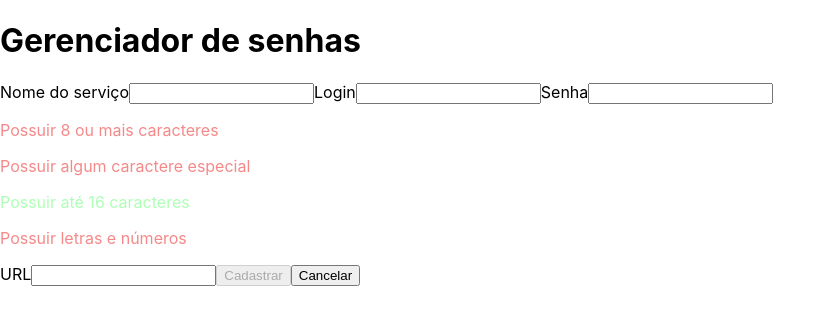
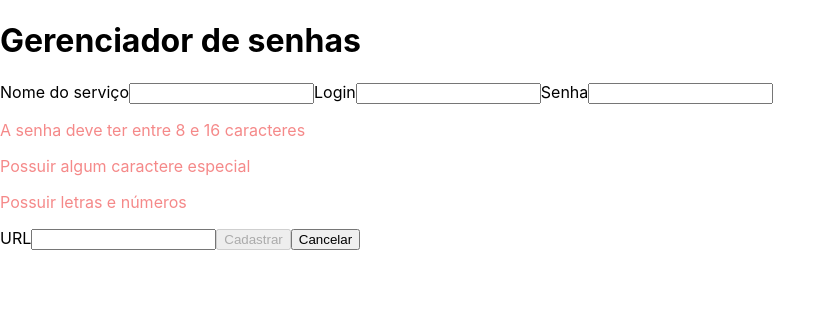
Before and after one commit to SamuelSfeir/React-password_manager, a React (Vite) app: page / in a window 1280 px wide. Both pictures are taken after a click on the button "Cadastrar nova senha". Shown: the top 324 px of the page, without its empty margins (0-836 px from the left). Built offline with nearby package versions, Linux system fonts and the light colour scheme.

Commit message:
adiciona partes do requisito 06 mas com erro de lint

```diff
--- a/src/components/Form.tsx
+++ b/src/components/Form.tsx
@@ -1,7 +1,9 @@
 import React, { useState } from 'react';
+import FormChild from './FormChild';
 
 function Form() {
   const [exibirFormulario, setExibirFormulario] = useState(false);
+  const [senhasCadastradas, setSenhasCadastradas] = useState(false);
 
   // Estados para cada campo do formulário
   const [nomeServico, setNomeServico] = useState('');
@@ -34,14 +36,17 @@ function Form() {
     || !contemCaracteresEspeciais(senha);
 
   const isSenhaValida = senha.length >= 8 && senha.length <= 16;
-  const isSenhaValida2 = senha.length <= 16;
 
   const handleSubmit = (event: React.FormEvent<HTMLFormElement>) => {
     event.preventDefault();
+    setSenhasCadastradas(true);
   };
 
   return (
     <div>
+      {!exibirFormulario && !senhasCadastradas && (
+        <p>Nenhuma senha cadastrada</p>
+      )}
       {!exibirFormulario && (
         <button onClick={ toggleFormulario }>Cadastrar nova senha</button>
       )}
@@ -79,18 +84,13 @@ function Form() {
             <p className="valid-password-check">Possuir 8 ou mais caracteres</p>
           ) : (
             <p className="invalid-password-check">
-              Possuir 8 ou mais caracteres
+              A senha deve ter entre 8 e 16 caracteres
             </p>
           )}
           {contemCaracteresEspeciais(senha) ? (
             <p className="valid-password-check">Possuir algum caractere especial</p>
           ) : (
             <p className="invalid-password-check">Possuir algum caractere especial</p>
-          )}
-          {isSenhaValida2 ? (
-            <p className="valid-password-check">Possuir até 16 caracteres</p>
-          ) : (
-            <p className="invalid-password-check">Possuir até 16 caracteres</p>
           )}
           {contemLetras(senha) && contemNumeros(senha) ? (
             <p className="valid-password-check">Possuir letras e números</p>
```
